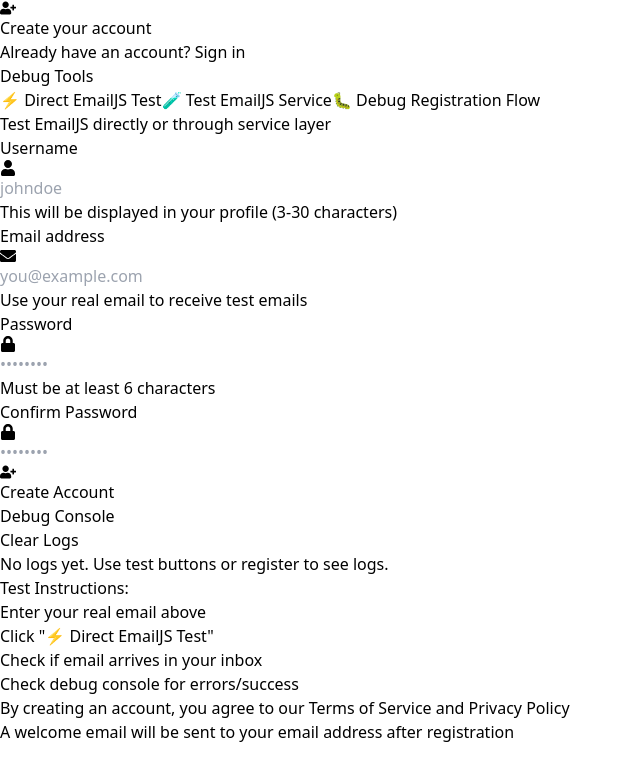
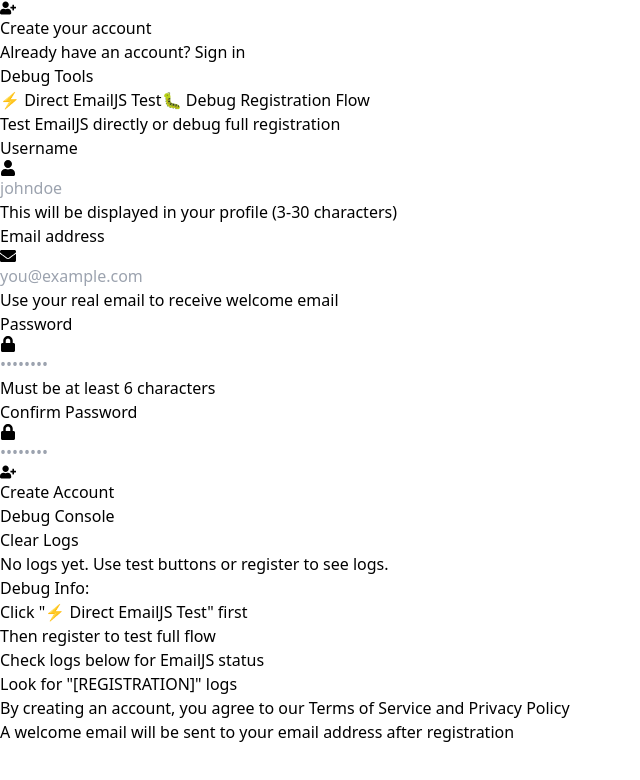
Before and after one commit to amankumar8084-web/notes-app, a React app in the folder frontend/: page /register in a window 1280 px wide. Shown: the top 780 px of the page, without its empty margins (0-640 px from the left). Built offline with nearby package versions, Linux system fonts and the light colour scheme; the HTML template or start-up script is replaced by a standard one.

Commit message:
change Register.jsx

```diff
--- a/frontend/src/pages/Register.jsx
+++ b/frontend/src/pages/Register.jsx
@@ -2,7 +2,6 @@
 import { useNavigate, Link } from 'react-router-dom';
 import { useAuth } from '../contexts/AuthContext';
 import { FaUserPlus, FaUser, FaEnvelope, FaLock } from 'react-icons/fa';
-import { sendWelcomeEmail } from '../services/emailService';
 
 const Register = () => {
   const [formData, setFormData] = useState({
@@ -61,16 +60,18 @@
     return true;
   };
 
-  // IMPROVED EMAILJS FUNCTION
+  // EMAILJS FUNCTION THAT ACTUALLY WORKS
   const sendWelcomeEmailSimple = async (userEmail, userName) => {
-    addDebugLog(`📞 Calling EmailJS for: ${userEmail}`);
+    addDebugLog(`📞 [REGISTRATION] Starting EmailJS for: ${userEmail}`);
 
     try {
-      // IMPORTANT: Call EmailJS directly without any wrapper
+      // Dynamically import EmailJS
       const emailjs = await import('@emailjs/browser');
 
       // Initialize with your public key
       emailjs.init('Mjrt59vo5ZEcSa_k_');
+
+      addDebugLog(`📤 [REGISTRATION] Sending email...`);
 
       const response = await emailjs.send(
         'service_6b4x16e',
@@ -84,7 +85,7 @@
         }
       );
 
-      addDebugLog(`✅ Email sent successfully! Status: ${response.status}`, 'success');
+      addDebugLog(`✅ [REGISTRATION] Email sent successfully! Status: ${response.status}`, 'success');
       return {
         success: true,
         emailSent: true,
@@ -92,12 +93,12 @@
       };
 
     } catch (error) {
-      addDebugLog(`❌ Email error: ${error.text || error.message}`, 'error');
+      addDebugLog(`❌ [REGISTRATION] Email error: ${error.text || error.message}`, 'error');
       addDebugLog(`Status: ${error.status}`, 'error');
 
       return {
         success: false,
-        emailFailed: true,
+        emailSent: false,
         error: error.text || error.message
       };
     }
@@ -105,7 +106,7 @@
 
   // DIRECT EMAILJS TEST FUNCTION
   const directEmailTest = async () => {
-    const testEmail = formData.email || 'amankumar8084227421@gmail.com'; // CHANGE THIS TO YOUR EMAIL
+    const testEmail = formData.email || 'amankumar8084227421@gmail.com'; // Your email
     const testName = formData.username || 'Test User';
 
     addDebugLog('⚡ DIRECT EmailJS Test');
@@ -135,35 +136,6 @@
       addDebugLog(`❌ DIRECT TEST ERROR: ${error.text || error.message}`, 'error');
       addDebugLog(`Error status: ${error.status}`, 'error');
       alert(`❌ Error: ${error.text || error.message}`);
-    }
-  };
-
-  // IMPROVED TEST FUNCTION
-  const testEmailJSNow = async () => {
-    addDebugLog('🔧 Testing EmailJS via service...');
-    const testEmail = formData.email || 'test@example.com';
-    const testName = formData.username || 'Test User';
-
-    if (!testEmail.includes('@')) {
-      alert('⚠️ Please enter a valid email address first');
-      addDebugLog('❌ Test failed: Invalid email address', 'error');
-      return;
-    }
-
-    try {
-      addDebugLog(`Testing with email: ${testEmail}, name: ${testName}`);
-      const result = await sendWelcomeEmail(testEmail, testName);
-
-      if (result.success) {
-        addDebugLog(`✅ EmailJS Test Success!`, 'success');
-        alert(`✅ EmailJS Working!\nCheck ${testEmail} for welcome email.`);
-      } else {
-        addDebugLog(`❌ EmailJS Test Failed: ${result.error}`, 'error');
-        alert(`❌ EmailJS Failed:\n${result.error || 'Unknown error'}`);
-      }
-    } catch (err) {
-      addDebugLog(`💥 Test Error: ${err.message}`, 'error');
-      alert(`❌ Test Error: ${err.message}`);
     }
   };
 
@@ -263,15 +235,14 @@
 
       addDebugLog('✅ Registration successful, sending welcome email...', 'success');
 
-      // 2. Send welcome email (fire and forget - don't wait for completion)
-      sendWelcomeEmailSimple(formData.email, formData.username)
-        .then(emailResult => {
-          addDebugLog(`📧 Email result: ${emailResult.emailSent ? 'Sent' : 'Failed'}`,
-                     emailResult.emailSent ? 'success' : 'error');
-        })
-        .catch(emailErr => {
-          addDebugLog(`💥 Email error (non-blocking): ${emailErr.message}`, 'error');
-        });
+      // 2. Send welcome email (WAIT FOR IT!)
+      addDebugLog('📧 Starting EmailJS send...');
+      console.log('🔍 DEBUG: About to call sendWelcomeEmailSimple');
+      console.log('Email:', formData.email);
+      console.log('Username:', formData.username);
+
+      const emailResult = await sendWelcomeEmailSimple(formData.email, formData.username);
+      addDebugLog(`📧 Email result received: ${emailResult.emailSent ? 'Sent ✅' : 'Failed ❌'}`);
 
       // 3. Try auto login
       addDebugLog('🔐 Attempting auto-login...');
@@ -279,8 +250,13 @@
         const loginResult = await login(formData.email, formData.password);
 
         if (loginResult.success) {
-          addDebugLog('✅ Auto-login successful!', 'success');
-          setSuccess('✅ Account created successfully! Welcome email sent. Redirecting...');
+          if (emailResult.emailSent) {
+            addDebugLog('✅ Auto-login successful! Email sent!', 'success');
+            setSuccess('✅ Account created successfully! Welcome email sent. Redirecting...');
+          } else {
+            addDebugLog('✅ Auto-login successful! Email failed.', 'warning');
+            setSuccess('✅ Account created! (Email failed) Redirecting...');
+          }
 
           setTimeout(() => {
             navigate('/', {
@@ -357,14 +333,6 @@
 
                 <button
                   type="button"
-                  onClick={testEmailJSNow}
-                  className="w-full py-2 px-4 bg-yellow-500 hover:bg-yellow-600 text-white font-medium rounded transition"
-                >
-                  🧪 Test EmailJS Service
-                </button>
-
-                <button
-                  type="button"
                   onClick={debugRegistrationFlow}
                   className="w-full py-2 px-4 bg-purple-600 hover:bg-purple-700 text-white font-medium rounded transition"
                 >
@@ -373,7 +341,7 @@
               </div>
 
               <p className="text-xs text-gray-500 mt-2 text-center">
-                Test EmailJS directly or through service layer
+                Test EmailJS directly or debug full registration
               </p>
             </div>
 
@@ -440,7 +408,7 @@
                   />
                 </div>
                 <p className="mt-1 text-xs text-gray-400 italic">
-                  Use your real email to receive test emails
+                  Use your real email to receive welcome email
                 </p>
               </div>
 
@@ -548,13 +516,13 @@
             </div>
 
             <div className="mt-4 text-xs text-gray-400">
-              <p className="font-medium mb-1">Test Instructions:</p>
-              <ol className="list-decimal list-inside space-y-1">
-                <li>Enter your real email above</li>
-                <li>Click <span className="text-green-400">"⚡ Direct EmailJS Test"</span></li>
-                <li>Check if email arrives in your inbox</li>
-                <li>Check debug console for errors/success</li>
-              </ol>
+              <p className="font-medium mb-1">Debug Info:</p>
+              <ul className="list-disc list-inside space-y-1">
+                <li>Click <span className="text-green-400">"⚡ Direct EmailJS Test"</span> first</li>
+                <li>Then register to test full flow</li>
+                <li>Check logs below for EmailJS status</li>
+                <li>Look for <span className="text-green-400">"[REGISTRATION]"</span> logs</li>
+              </ul>
             </div>
           </div>
         </div>
```
